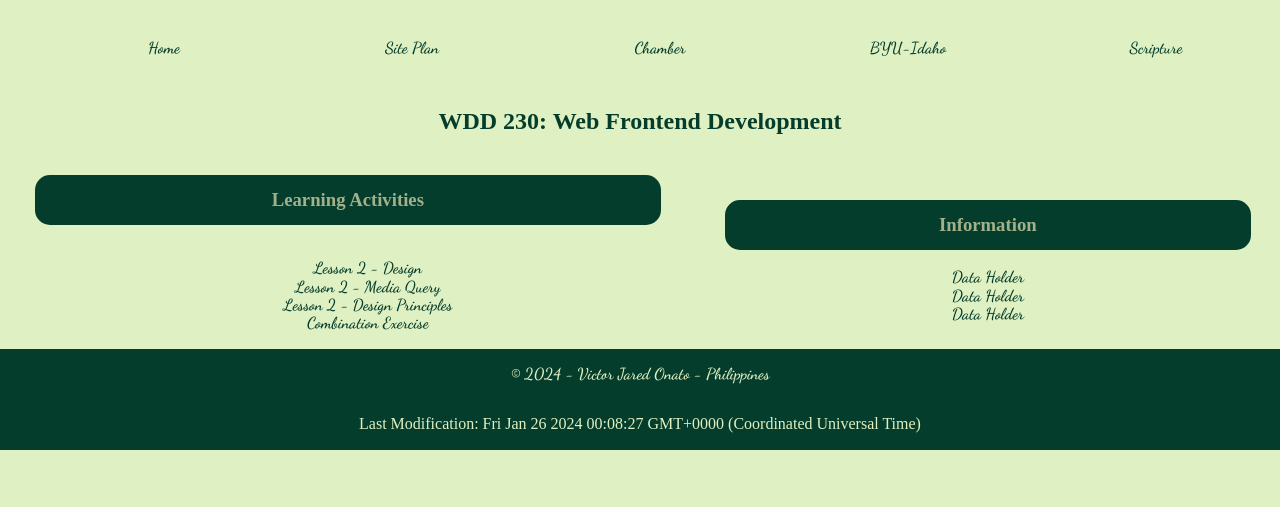
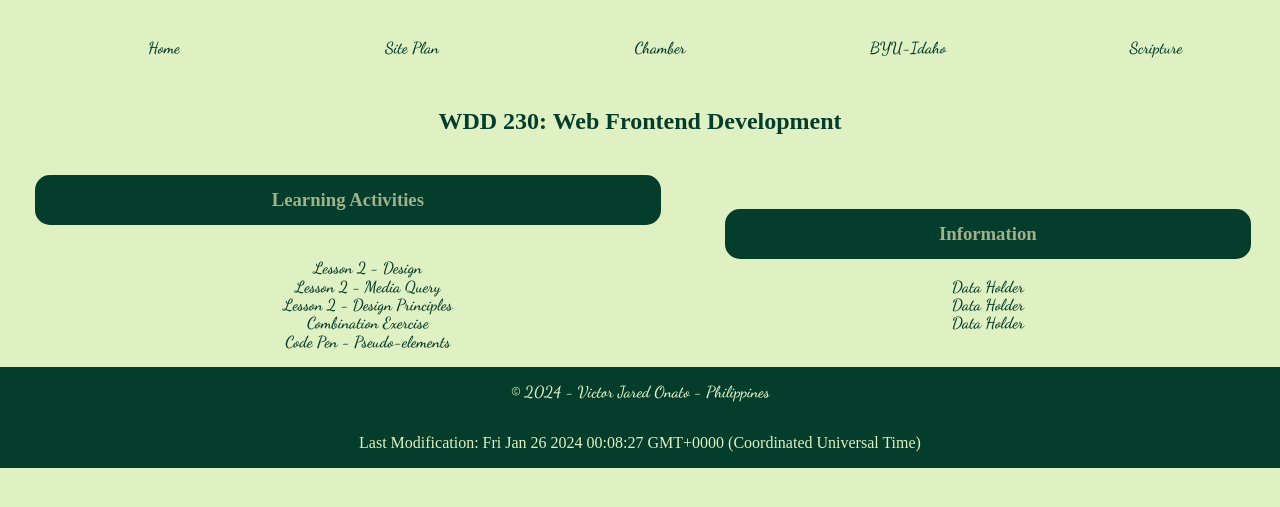
Before and after one commit to carrotjived/wdd230, a plain HTML site: page index.html in a window 1280 px wide. Shown: the part 127-634 px from the top of the page. Drawn offline with Linux system fonts and the light colour scheme; a web font is replaced by a local one.

Commit message:
added pseudo-element activity

```diff
--- a/index.html
+++ b/index.html
@@ -54,6 +54,7 @@
                     <a href="lesson02/media-query.html">Lesson 2 - Media Query</a>
                     <a href="lesson02/design-principles.html">Lesson 2 - Design Principles</a>
                     <a href="images/combinations.PNG">Combination Exercise</a>
+                    <a href="images/pseudo-elements.PNG">Code Pen - Pseudo-elements</a>
                 </li>
             </ul>
         </section>
```
Also changed, not shown: images/pseudo-elements.PNG (added).
